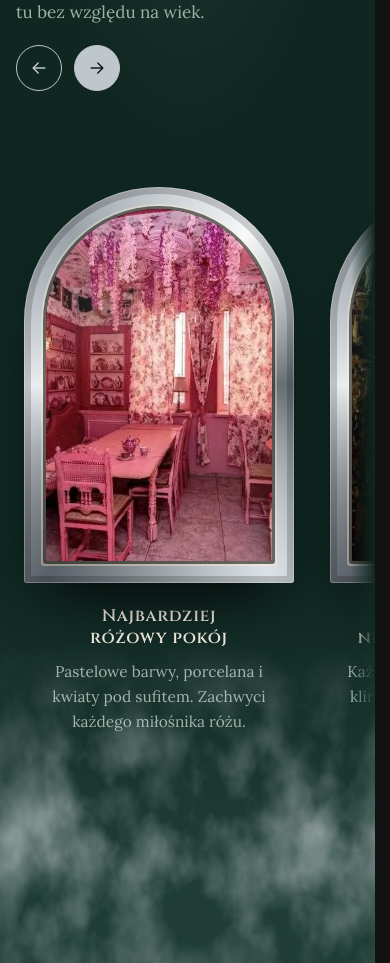
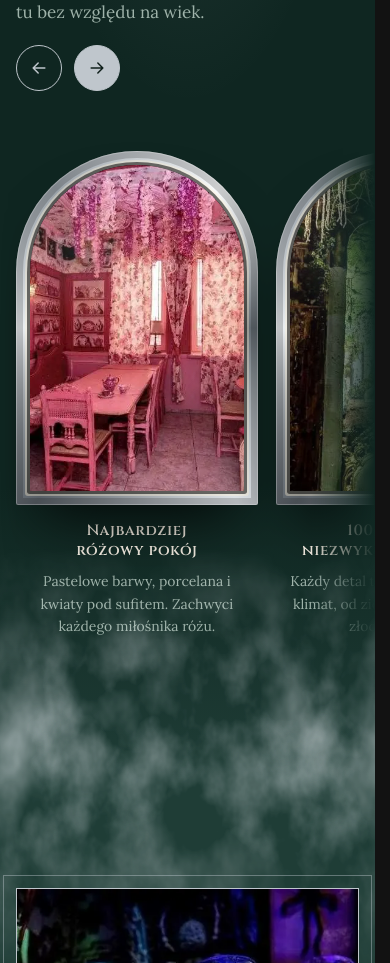
Before and after one commit to lukaszdzielo/alahamora, a Next.js app: page /gliwice/ in a window 390 px wide. Shown: the part 1220-2183 px from the top of the page. Built offline with nearby package versions, Linux system fonts and the light colour scheme.

Commit message:
Karuzela Co czeka na telefonie: mniejsze lustra, widoczny kolejny, wygaszenie prawej krawędzi

```diff
--- a/src/styles/globals.css
+++ b/src/styles/globals.css
@@ -2258,6 +2258,30 @@ html[data-entering] .notice-wrap {
   .contact .contact__grid { gap: 40px; }
 }
 
+/* karuzela „Co czeka” na telefonie: mniejsze lustra (widać kawałek następnego)
+   i wyraźne wygaszenie przy prawej krawędzi ekranu */
+@media (max-width: 640px) {
+  .features .features__track {
+    --gutter: 16px;
+    gap: 18px;
+    margin-top: 36px;
+    padding-top: 24px;
+    mask-image: linear-gradient(90deg, transparent 0, #000 16px, #000 calc(100% - 64px), transparent 100%);
+  }
+
+  .mirror {
+    flex-basis: min(62vw, 250px);
+    gap: 16px;
+
+    & .mirror__frame { padding: 14px; }
+
+    & .mirror__text {
+      & h3 { font-size: 15px; }
+      & p { font-size: 14px; }
+    }
+  }
+}
+
 /* ekran wyboru na telefonie: logo i ramy wyżej, bez przewijania */
 @media (max-width: 640px) {
   .picker {
```
